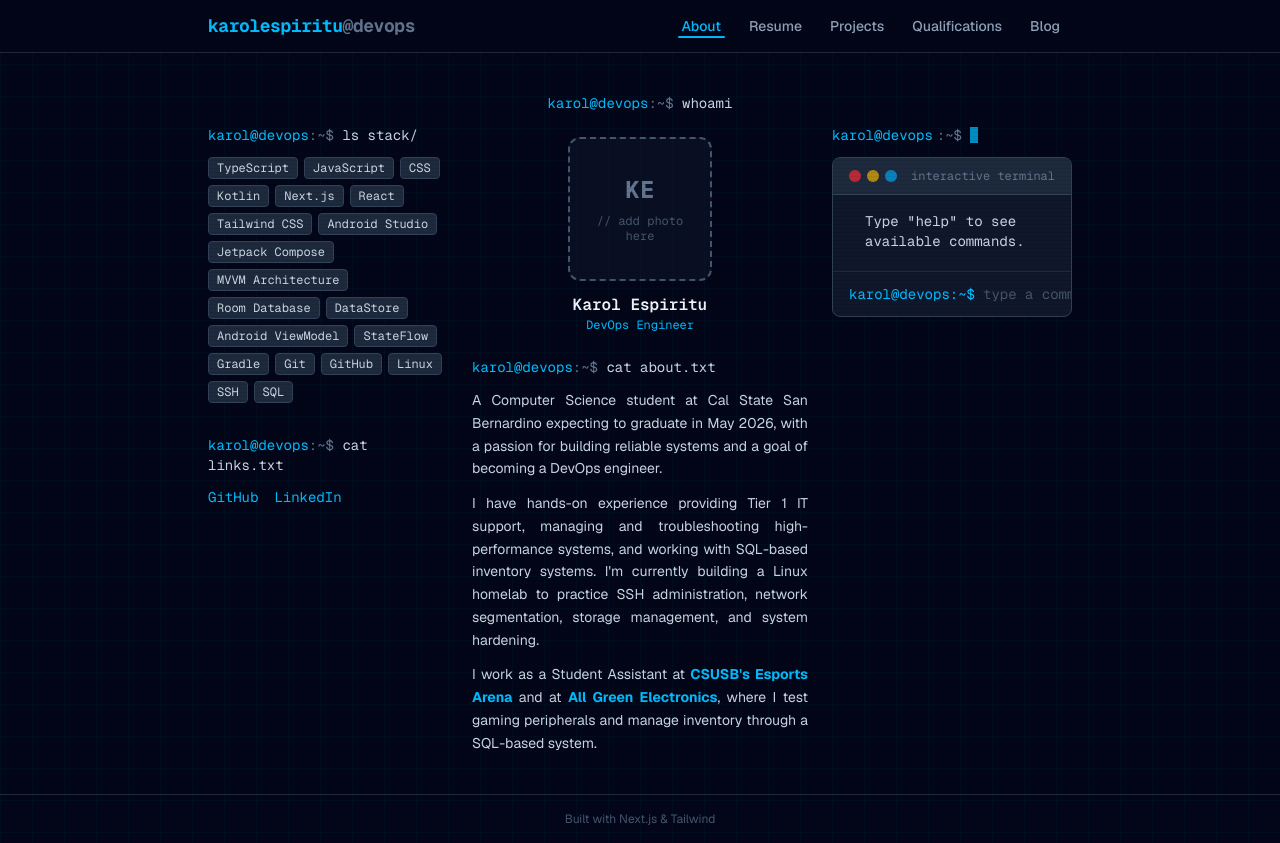
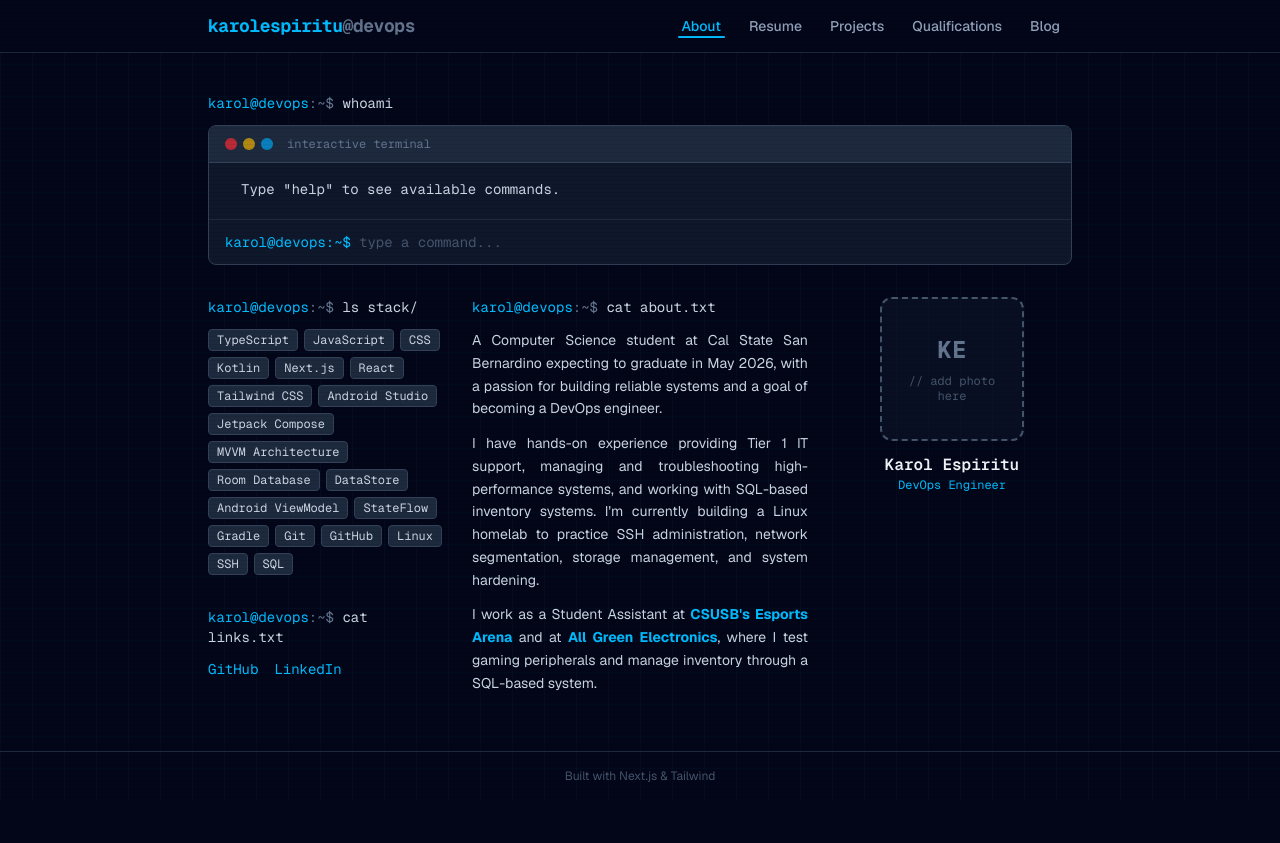
Before and after one commit to kayspadess/WebsitePortfolio, a Next.js app: page / in a window 1280 px wide. After the commit the page ends 800 px from the top, so only its background shows below. Built offline with nearby package versions, Linux system fonts and the light colour scheme.

Commit message:
Terminal top, tags/about/photo bottom row

```diff
--- a/app/page.tsx
+++ b/app/page.tsx
@@ -15,10 +15,19 @@ function Prompt({ command, delay = 0 }: { command: string; delay?: number }) {
 
 export default function AboutPage() {
   return (
+    <div className="space-y-8">
+
+      {/* TOP — terminal full width */}
+      <section className="space-y-3">
+        <Prompt command="whoami" delay={200} />
+        <TerminalInput />
+      </section>
+
+      {/* BOTTOM — 3 columns: tags left, about middle, photo right */}
       <div className="flex flex-col lg:grid lg:grid-cols-[1fr_1.4fr_1fr] gap-8 lg:gap-6 lg:items-start">
 
         {/* LEFT — stack + links */}
-      <div className="space-y-8 min-w-0 lg:pt-8">
+        <div className="space-y-8 min-w-0">
           <section>
             <Prompt command="ls stack/" delay={1600} />
             <div className="flex flex-wrap gap-1.5">
@@ -48,20 +57,8 @@ export default function AboutPage() {
           </section>
         </div>
 
-      {/* MIDDLE — profile photo + about me */}
-      <div className="space-y-6 min-w-0">
-        <section className="flex flex-col items-center gap-3 text-center">
-          <Prompt command="whoami" delay={200} />
-          <div className="w-36 h-36 border-2 border-dashed border-slate-600 rounded-xl flex flex-col items-center justify-center gap-2 bg-slate-900/60 font-mono">
-            <span className="text-2xl font-bold text-slate-500">KE</span>
-            <span className="text-xs text-slate-600 leading-tight">// add photo<br/>here</span>
-          </div>
-          <div>
-            <p className="font-semibold text-slate-100 font-mono">Karol Espiritu</p>
-            <p className="text-xs text-sky-400 font-mono">DevOps Engineer</p>
-          </div>
-        </section>
-
+        {/* MIDDLE — about me */}
+        <div className="min-w-0">
           <section>
             <Prompt command="cat about.txt" delay={800} />
             <div className="space-y-3 text-slate-300 leading-relaxed text-sm text-justify">
@@ -78,16 +75,19 @@ export default function AboutPage() {
           </section>
         </div>
 
-      {/* RIGHT — interactive terminal */}
-      <div className="space-y-3 min-w-0 lg:pt-8">
-        <div className="font-mono text-sm text-slate-500 flex items-center gap-1 select-none">
-          <span className="text-sky-400">karol@devops</span>
-          <span>:~$</span>
-          <span className="inline-block w-2 h-4 bg-sky-400 ml-1 animate-pulse" />
+        {/* RIGHT — profile photo + name */}
+        <div className="flex lg:flex-col items-center lg:items-center gap-4 lg:gap-3">
+          <div className="w-36 h-36 shrink-0 border-2 border-dashed border-slate-600 rounded-xl flex flex-col items-center justify-center gap-2 bg-slate-900/60 font-mono">
+            <span className="text-2xl font-bold text-slate-500">KE</span>
+            <span className="text-xs text-slate-600 leading-tight text-center">// add photo<br/>here</span>
           </div>
-        <TerminalInput />
+          <div className="lg:text-center">
+            <p className="font-semibold text-slate-100 font-mono">Karol Espiritu</p>
+            <p className="text-xs text-sky-400 font-mono">DevOps Engineer</p>
+          </div>
         </div>
 
       </div>
+    </div>
   );
 }
```
Lines whose indentation alone changed are shown as unchanged.
